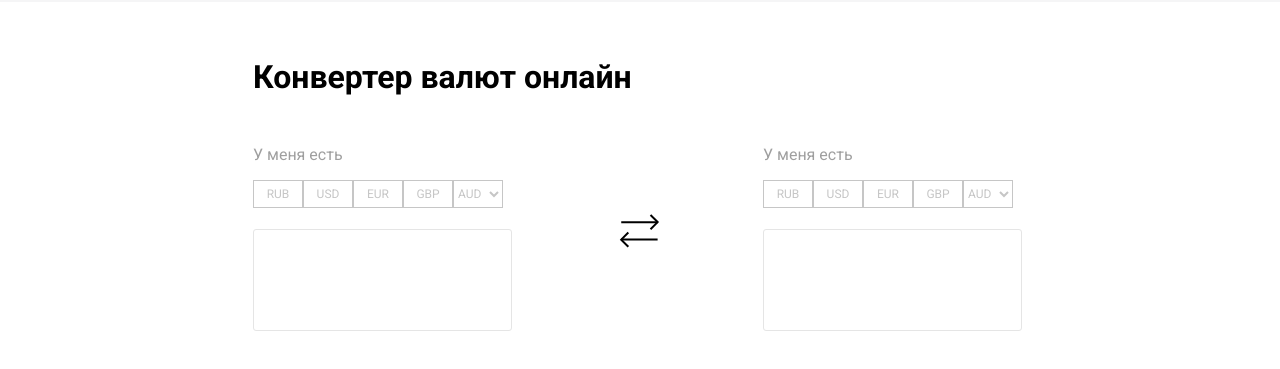
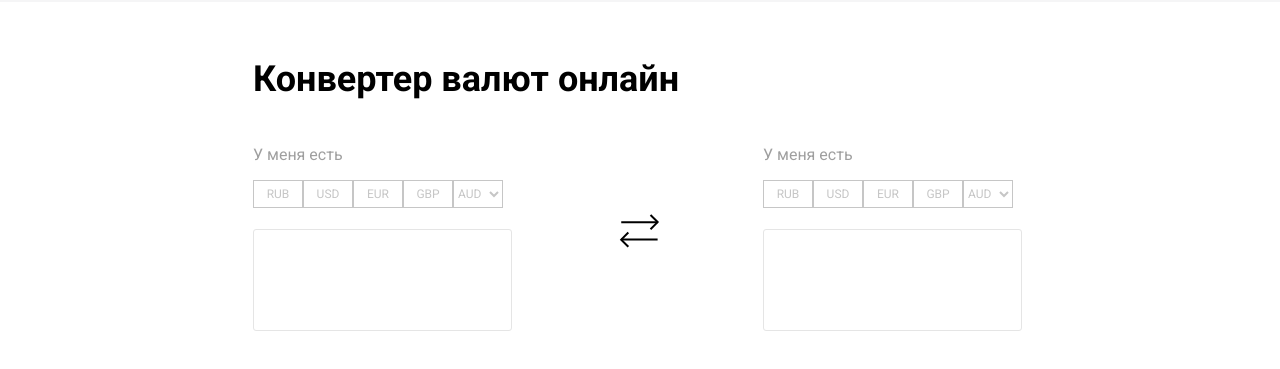
Before and after one commit to iamadelinam/currancy-converter, a plain HTML site: page index.html in a window 1280 px wide. Shown: the part 55-424 px from the top of the page. Drawn offline with Linux system fonts and the light colour scheme.

Commit message:
little value changes

```diff
--- a/style.css
+++ b/style.css
@@ -72,7 +72,11 @@ li:hover {
 .converter-head {
     margin-left: 253px;
     margin-top: 56px;
-    margin-bottom: 33px;
+    margin-bottom: 1px;
+    font-family: Roboto;
+    font-weight: 700;
+    font-size: 36px;
+    color: #000000;
 }
 
 .converter {
@@ -83,7 +87,7 @@ li:hover {
     justify-content: space-between;
     margin-left: 253px;
     margin-right: 258px;
-    margin-top: 33px;
+    margin-top: 29px;
 }
 
 .change-button {
```
